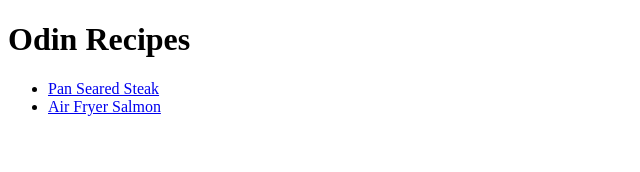
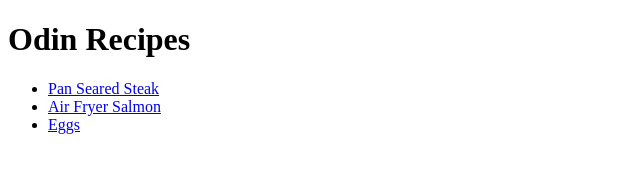
Before and after one commit to mcunningham072/odin-recipes, a plain HTML site: page index.html in a window 1280 px wide. Shown: the full height of the page, 0-640 px from the left. Drawn offline with Linux system fonts and the light colour scheme.

```diff
--- a/index.html
+++ b/index.html
@@ -13,6 +13,7 @@
         <ul>
         <li><a href="recipes/recipes.html">Pan Seared Steak</a></li>
         <li><a href="recipes/salmon.html">Air Fryer Salmon</a></li>
+        <li><a href="recipes/eggs.html">Eggs</a></li>
         </ul>
         <script src="" async defer></script>
     </body>
```
